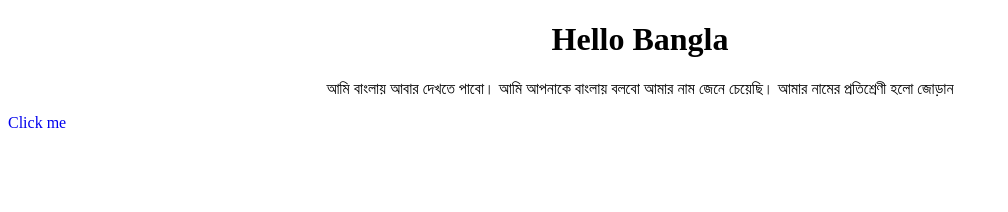
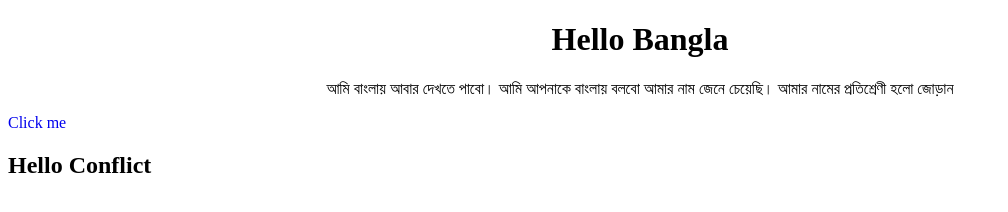
Before and after one commit to abuselim/test-github, a plain HTML site: page index.html in a window 1280 px wide. Shown: the whole page, without its empty margins (0-1008 px from the left). Drawn offline with Linux system fonts and the light colour scheme.

Commit message:
conflict

```diff
--- a/index.html
+++ b/index.html
@@ -10,5 +10,6 @@
       <h1>Hello Bangla</h1>
       <p>আমি বাংলায় আবার দেখতে পাবো। আমি আপনাকে বাংলায় বলবো আমার নাম জেনে চেয়েছি। আমার নামের প্রতিশ্রেণী হলো জোড়ান</p>
       <a href = "#"> Click me </a>
+      <h2>Hello Conflict</h2>
 </body>
 </html>
```
